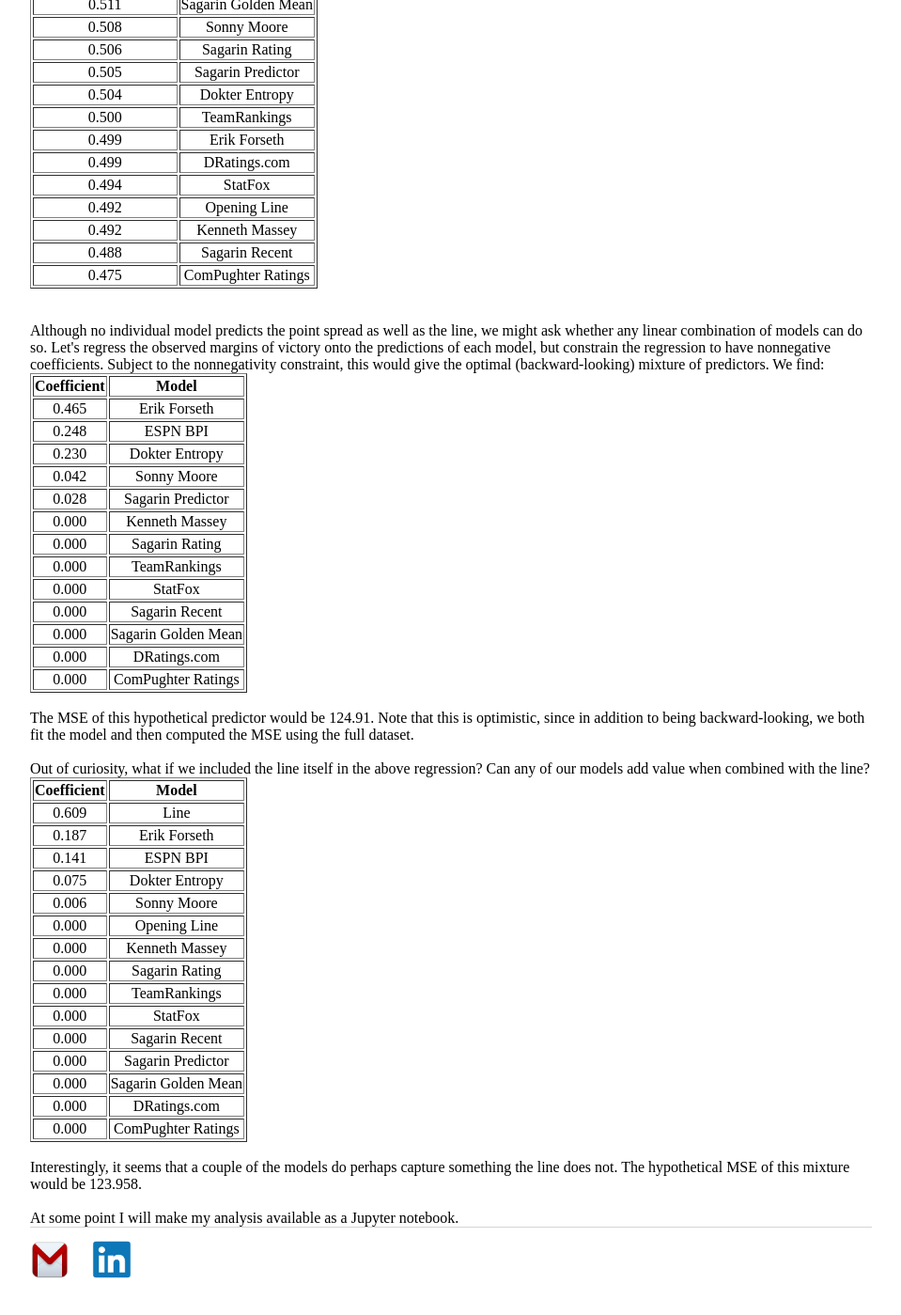
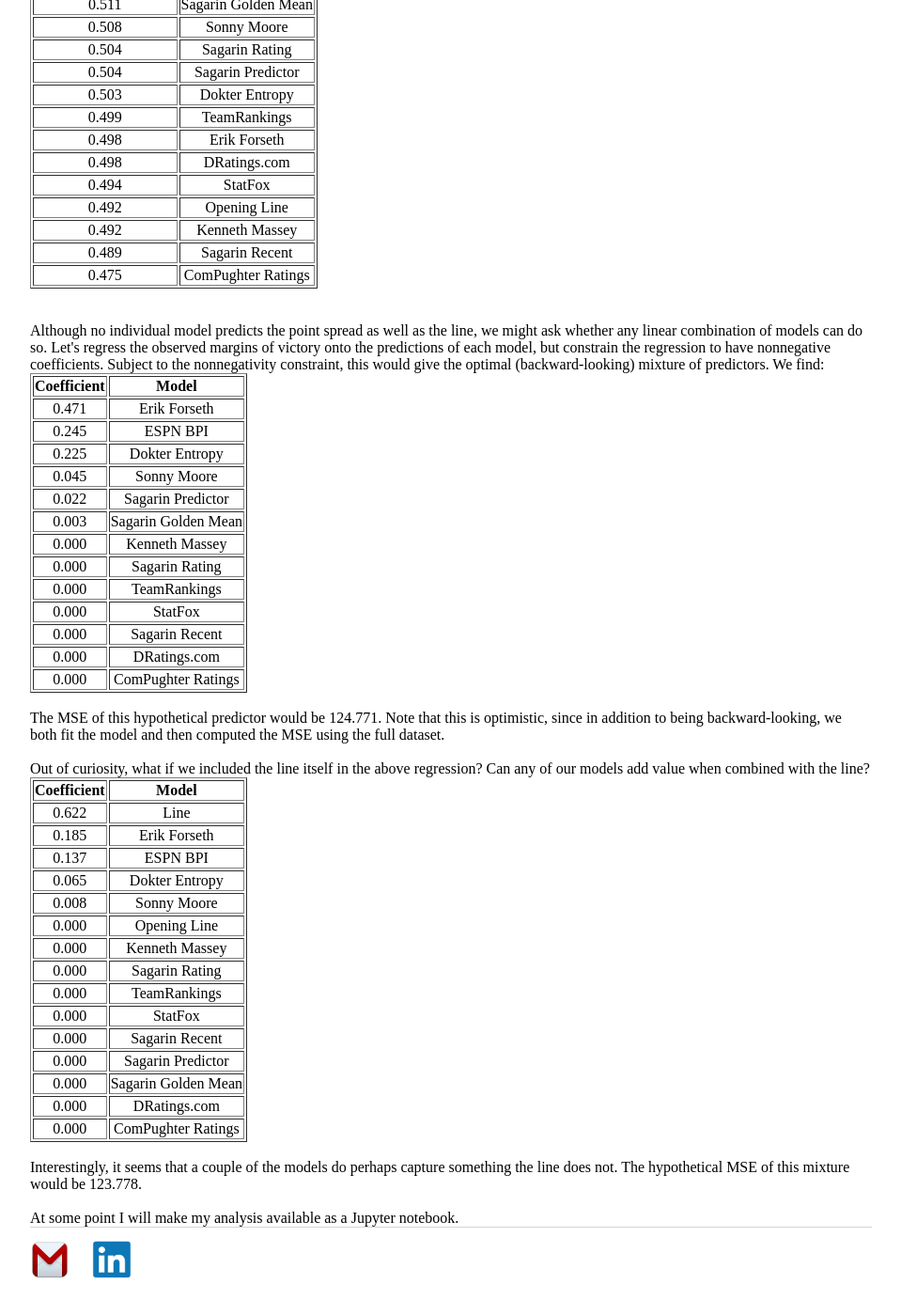
Before and after one commit to erikrforseth/erikrforseth.github.io, a Jekyll site: the page built from about.html, in a window 1280 px wide and 1400 px high, scrolled down 1235 px. Shown: the whole window at 94% size, without its empty margins (160-1119 px from the left). Built offline with Jekyll 4.4.1, drawn with Linux system fonts in a browser that asks for light colours; some of the changed text lies outside the part shown.

Commit message:
about page

```diff
--- a/about.html
+++ b/about.html
@@ -173,27 +173,27 @@
       <td>Sonny Moore</td>
     </tr>
     <tr align="center">
-      <td>0.506</td>
+      <td>0.504</td>
       <td>Sagarin Rating</td>
     </tr>
     <tr align="center">
-      <td>0.505</td>
+      <td>0.504</td>
       <td>Sagarin Predictor</td>
     </tr>
     <tr align="center">
-      <td>0.504</td>
+      <td>0.503</td>
       <td>Dokter Entropy</td>
     </tr>
     <tr align="center">
-      <td>0.500</td>
+      <td>0.499</td>
       <td>TeamRankings</td>
     </tr>
     <tr align="center">
-      <td>0.499</td>
+      <td>0.498</td>
       <td>Erik Forseth</td>
     </tr>
     <tr align="center">
-      <td>0.499</td>
+      <td>0.498</td>
       <td>DRatings.com</td>
     </tr>
     <tr align="center">
@@ -209,7 +209,7 @@
       <td>Kenneth Massey</td>
     </tr>
     <tr align="center">
-      <td>0.488</td>
+      <td>0.489</td>
       <td>Sagarin Recent</td>
     </tr>
     <tr align="center">
@@ -230,24 +230,28 @@
   </thead>
   <tbody>
     <tr align="center">
-      <td>0.465</td>
+      <td>0.471</td>
       <td>Erik Forseth</td>
     </tr>
     <tr align="center">
-      <td>0.248</td>
+      <td>0.245</td>
       <td>ESPN BPI</td>
     </tr>
     <tr align="center">
-      <td>0.230</td>
+      <td>0.225</td>
       <td>Dokter Entropy</td>
     </tr>
     <tr align="center">
-      <td>0.042</td>
+      <td>0.045</td>
       <td>Sonny Moore</td>
     </tr>
     <tr align="center">
-      <td>0.028</td>
+      <td>0.022</td>
       <td>Sagarin Predictor</td>
+    </tr>
+    <tr align="center">
+      <td>0.003</td>
+      <td>Sagarin Golden Mean</td>
     </tr>
     <tr align="center">
       <td>0.000</td>
@@ -271,10 +275,6 @@
     </tr>
     <tr align="center">
       <td>0.000</td>
-      <td>Sagarin Golden Mean</td>
-    </tr>
-    <tr align="center">
-      <td>0.000</td>
       <td>DRatings.com</td>
     </tr>
     <tr align="center">
@@ -284,7 +284,7 @@
   </tbody>
 </table>
 <br>
-The MSE of this hypothetical predictor would be 124.91. Note that this is optimistic, since in addition to being backward-looking, we both fit the model and then computed the MSE using the full dataset.
+The MSE of this hypothetical predictor would be 124.771. Note that this is optimistic, since in addition to being backward-looking, we both fit the model and then computed the MSE using the full dataset.
 <br><br>
 Out of curiosity, what if we included the line itself in the above regression? Can any of our models add value when combined with the line?<table border="1" class="dataframe">
   <thead>
@@ -295,23 +295,23 @@
   </thead>
   <tbody>
     <tr align="center">
-      <td>0.609</td>
+      <td>0.622</td>
       <td>Line</td>
     </tr>
     <tr align="center">
-      <td>0.187</td>
+      <td>0.185</td>
       <td>Erik Forseth</td>
     </tr>
     <tr align="center">
-      <td>0.141</td>
+      <td>0.137</td>
       <td>ESPN BPI</td>
     </tr>
     <tr align="center">
-      <td>0.075</td>
+      <td>0.065</td>
       <td>Dokter Entropy</td>
     </tr>
     <tr align="center">
-      <td>0.006</td>
+      <td>0.008</td>
       <td>Sonny Moore</td>
     </tr>
     <tr align="center">
@@ -357,6 +357,6 @@
   </tbody>
 </table>
 <br>
-Interestingly, it seems that a couple of the models do perhaps capture something the line does not. The hypothetical MSE of this mixture would be 123.958.
+Interestingly, it seems that a couple of the models do perhaps capture something the line does not. The hypothetical MSE of this mixture would be 123.778.
 <br><br>
 At some point I will make my analysis available as a Jupyter notebook.
```
Also changed, not shown: other parts of about.html (+29 -29 lines).
